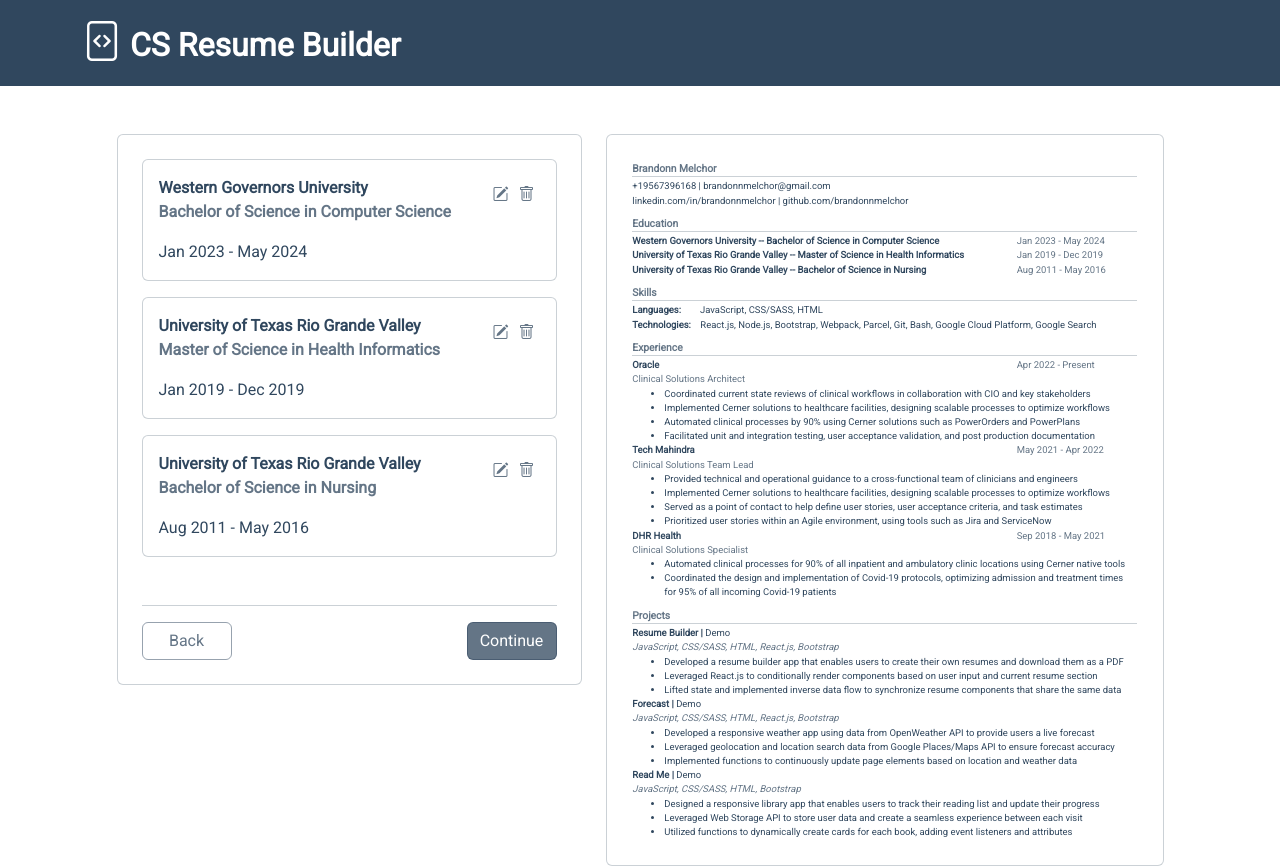
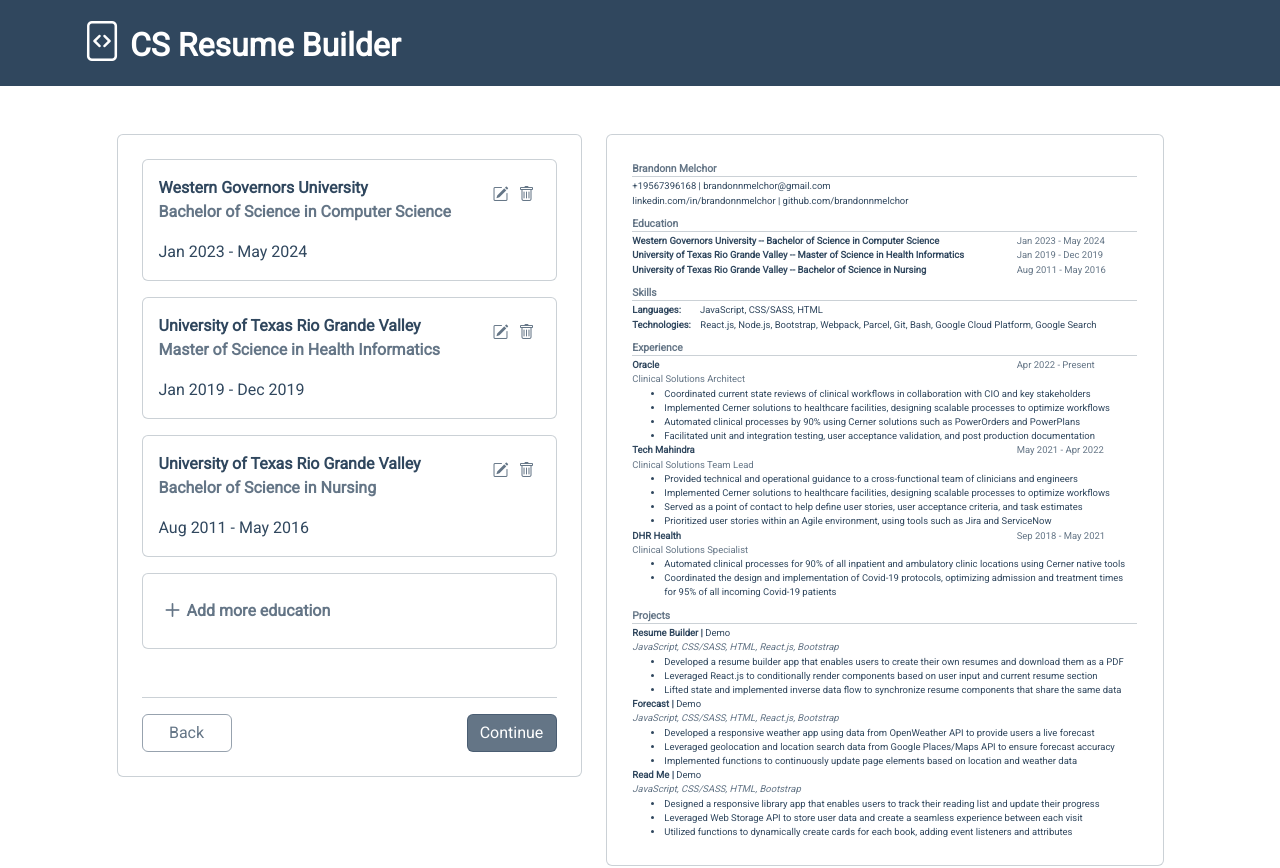
Before and after one commit to brandonnmelchor/resume-builder, a React (Create React App) app: page / in a window 1280 px wide. Shown: the top 868 px of the page. Built offline with nearby package versions, Linux system fonts and the light colour scheme.

Commit message:
initialize add education card to display along with education cards

```diff
--- a/src/components/form_components/Education.js
+++ b/src/components/form_components/Education.js
@@ -37,9 +37,18 @@ export default class Education extends React.Component {
     if (editMode) {
       const entry = education.filter((entry) => entry.id === currentEntry)[0];
       display = <EntryForm key={entry.id} educationEntry={entry} handleChange={handleChange} saveEntry={this.saveEntry} />;
-    } else display = education.map((entry) => <EntryCard key={entry.id} educationEntry={entry} editEntry={this.editEntry} />);
+    } else {
+      display = (
+        <div className="d-flex flex-column gap-3">
+          {education.map((entry) => (
+            <EntryCard key={entry.id} educationEntry={entry} editEntry={this.editEntry} />
+          ))}
+          <AddEntry />
+        </div>
+      );
+    }
 
-    return <div className="w-100 d-flex flex-column gap-3">{display}</div>;
+    return <div className="w-100 d-flex flex-column">{display}</div>;
   }
 }
 
@@ -67,6 +76,18 @@ class EntryCard extends React.Component {
             <i className="bi bi-trash"></i>
           </button>
         </div>
+      </div>
+    );
+  }
+}
+
+class AddEntry extends React.Component {
+  render() {
+    return (
+      <div className="card user-select-none p-3" onClick={() => console.log("test")} style={{ cursor: "pointer" }}>
+        <span className="d-flex align-items-center fw-bold gray">
+          <i class="bi bi-plus fs-3"></i> Add more education
+        </span>
       </div>
     );
   }
@@ -103,7 +124,7 @@ class EntryForm extends React.Component {
     const saveEntry = this.props.saveEntry;
 
     return (
-      <div className="w-100">
+      <div>
         <form id={id}>
           <div className="mb-4">
             <TextInput label="School Name" type="text" id="schoolName" value={schoolName} handleChange={this.handleChange} length="40" />
```
